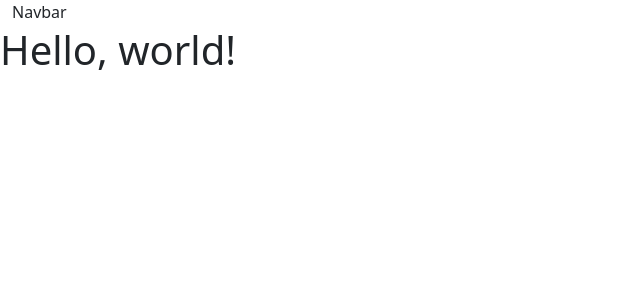
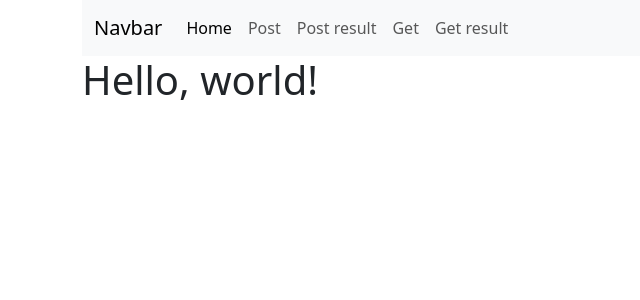
Before and after one commit to skarlettespinoza/MIS-4013-HW2, a PHP site: page / in a window 1280 px wide. Shown: the top 300 px of the page, without its empty margins (0-640 px from the left). Run offline with PHP 8.4, Linux system fonts and the light colour scheme.

Commit message:
Update index.php

```diff
--- a/index.php
+++ b/index.php
@@ -7,7 +7,7 @@
     <link href="https://cdn.jsdelivr.net/npm/bootstrap@5.3.3/dist/css/bootstrap.min.css" rel="stylesheet" integrity="sha384-QWTKZyjpPEjISv5WaRU9OFeRpok6YctnYmDr5pNlyT2bRjXh0JMhjY6hW+ALEwIH" crossorigin="anonymous">
   </head>
   <body>
-    <div class="container>
+    <div class="container">
       <nav class="navbar navbar-expand-lg bg-body-tertiary">
         <div class="container-fluid">
           <a class="navbar-brand" href="#">Navbar</a>
```
Lines whose indentation alone changed are shown as unchanged.
